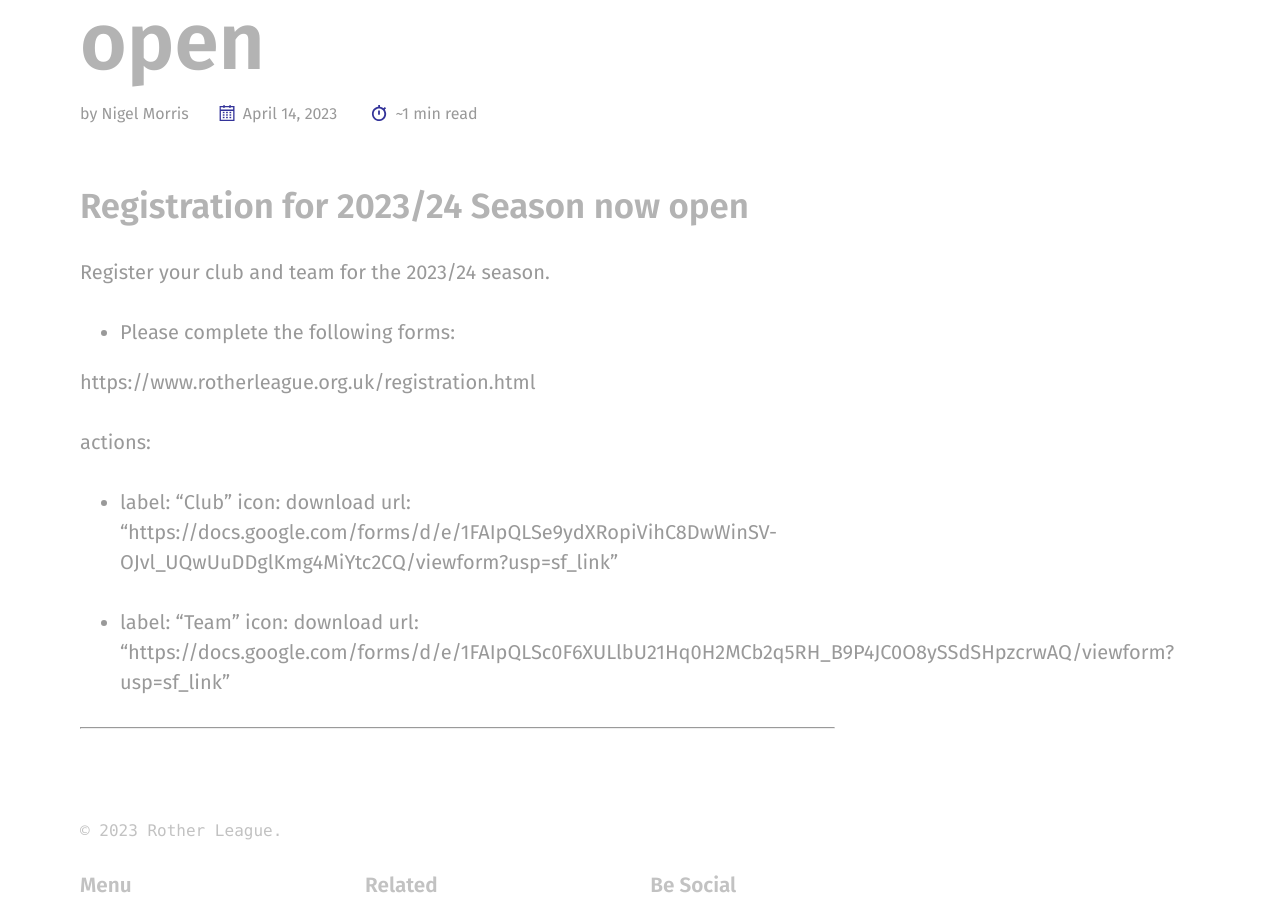
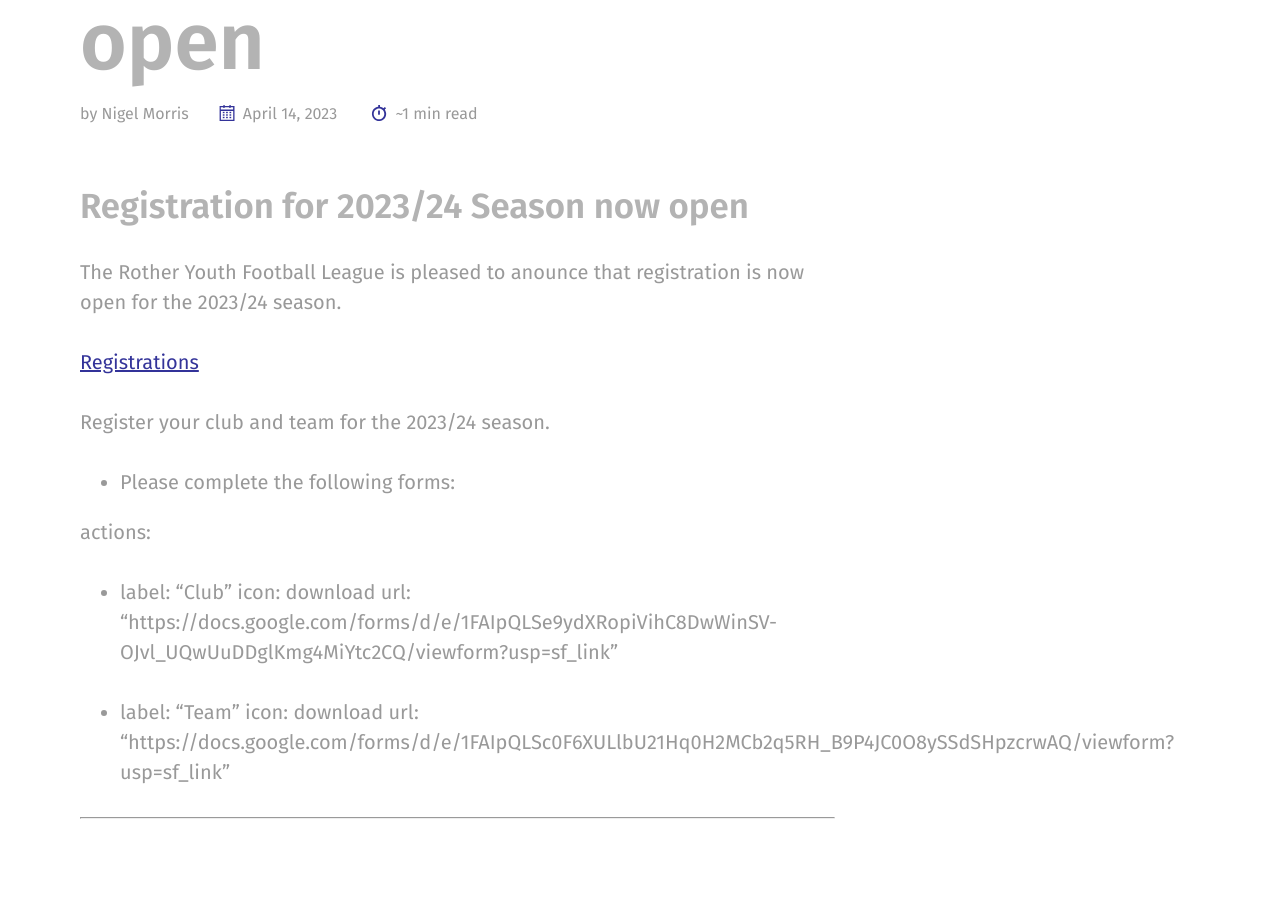
Before and after one commit to rotherleague/Rother, a Jekyll site: the page built from _posts/2023-04-14-registration-open.md, in a window 1280 px wide and 900 px high, scrolled down 481 px. Built offline with Jekyll 4.4.1, drawn with Linux system fonts in a browser that asks for light colours; nearby versions of some CDN libraries.

Commit message:
Update 2023-04-14-registration-open.md

```diff
--- a/_posts/2023-04-14-registration-open.md
+++ b/_posts/2023-04-14-registration-open.md
@@ -16,10 +16,15 @@ tags:
 ---
 
 ## Registration for 2023/24 Season now open
-  Register your club and team for the 2023/24 season.
+
+
+The Rother Youth Football League is pleased to anounce that registration is now open for the 2023/24 season.
+
+[Registrations](https://www.rotherleague.org.uk/registration.html)
+
+
+ Register your club and team for the 2023/24 season.
   - Please complete the following forms:
-
-https://www.rotherleague.org.uk/registration.html
 
 actions:
   - label: "Club"
```
